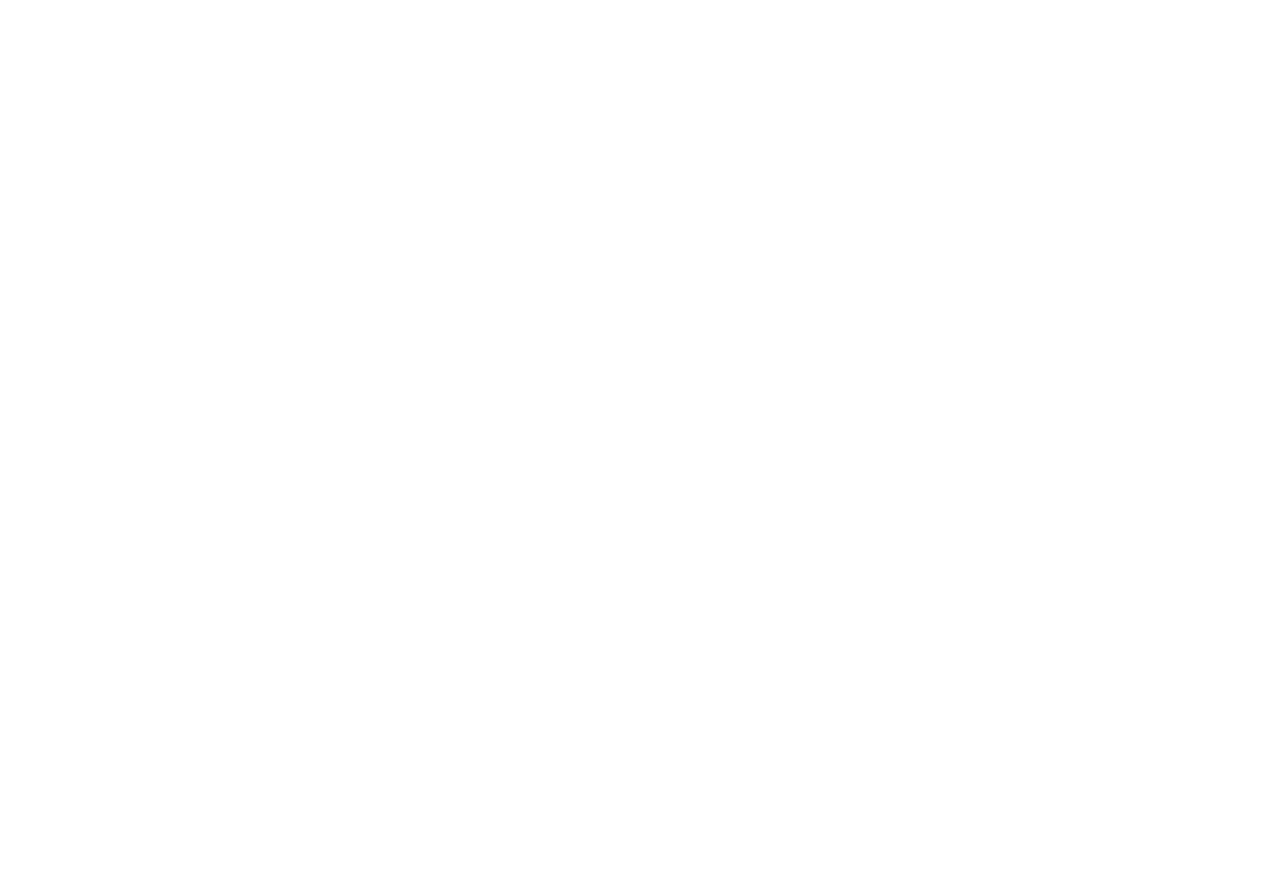
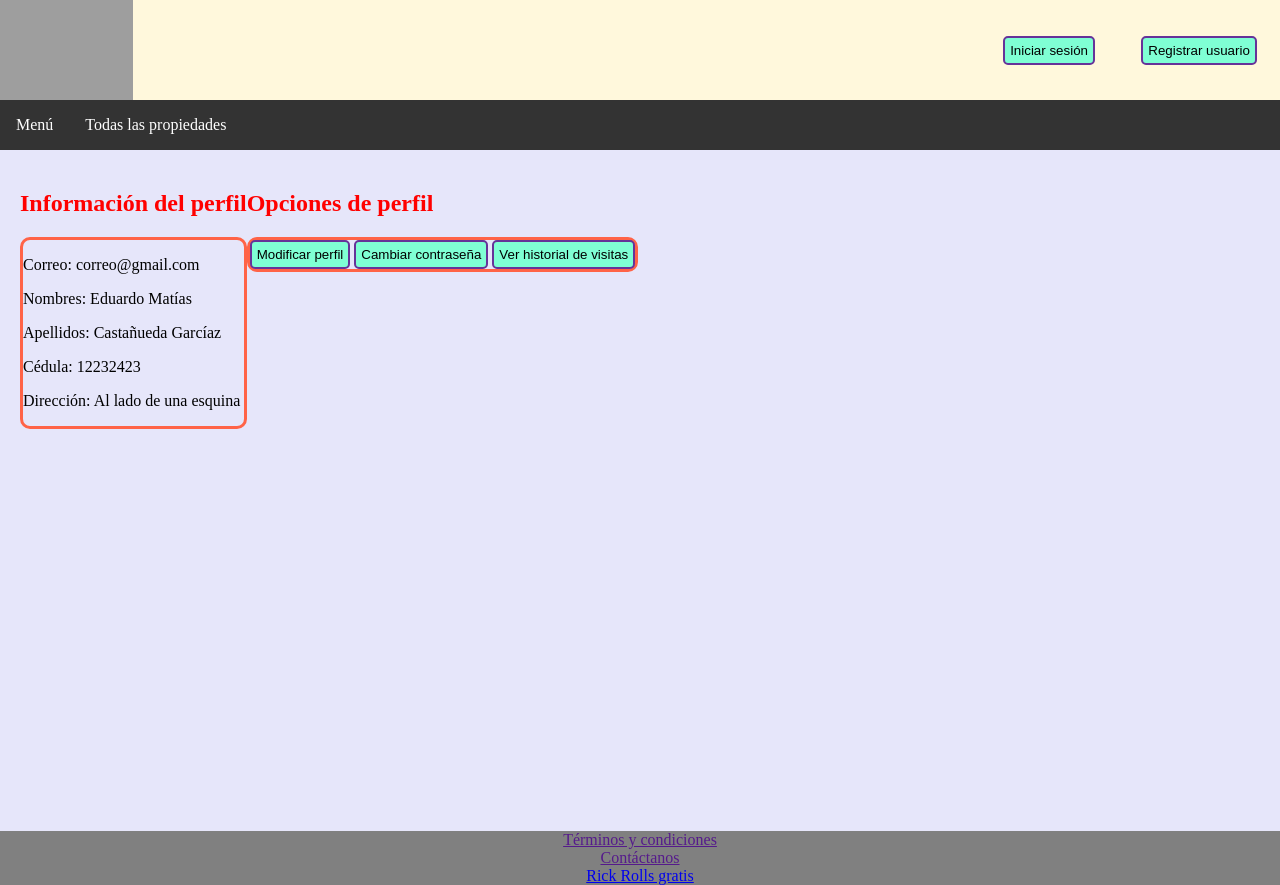
Before and after one commit to Luna-Hazuki2006/proyecto_bienes_js, a plain HTML site: page perfil/index.html in a window 1280 px wide. Before the commit the page ends 800 px from the top, so only its background shows below. Drawn offline with Linux system fonts and the light colour scheme; grey boxes are pictures that could not be loaded.

Commit message:
el commit :v

```diff
--- a/perfil/index.html
+++ b/perfil/index.html
@@ -3,9 +3,60 @@
 <head>
     <meta charset="UTF-8">
     <meta name="viewport" content="width=device-width, initial-scale=1.0">
-    <title>Document</title>
+    <link rel="stylesheet" href="../style.css">
+    <title>Perfil</title>
 </head>
 <body>
-
+    <header>
+        <div>
+            <img class="logo" src="https://cdn.freebiesupply.com/logos/large/2x/random-house-bertelsmann-logo-black-and-white.png" alt="Imagen de logo bonito">
+            <div>
+                <a href="index.html">
+                    <button type="button">Iniciar sesión</button>
+                </a>
+                <a href="../registrar/index.html">
+                    <button type="button">Registrar usuario</button>
+                </a>
+                <button class="oculto" type="button">Ver perfil</button>
+            </div>
+        </div>
+        <div>
+            <ul>
+                <li>
+                    <a href="../index.html">Menú</a>
+                </li>
+                <li>
+                    <a href="">Todas las propiedades</a>
+                </li>
+            </ul>
+        </div>
+    </header>
+    <main class="seccion">
+        <section>
+            <h2>Información del perfil</h2>
+            <div>
+                <p>Correo: correo@gmail.com</p>
+                <p>Nombres: Eduardo Matías</p>
+                <p>Apellidos: Castañueda Garcíaz</p>
+                <p>Cédula: 12232423</p>
+                <p>Dirección: Al lado de una esquina</p>
+            </div>
+        </section>
+        <section>
+            <h2>Opciones de perfil</h2>
+            <div>
+                <button type="button">Modificar perfil</button>
+                <button type="button">Cambiar contraseña</button>
+                <button type="button">Ver historial de visitas</button>
+            </div>
+        </section>
+    </main>
+    <footer class="centrado">
+        <p>
+            <a href="">Términos y condiciones</a> <br>
+            <a href="">Contáctanos</a> <br>
+            <a href="https://youtu.be/dQw4w9WgXcQ?si=cfrPyhPG3F9aX9Xb" target="_blank">Rick Rolls gratis</a>
+        </p>
+    </footer>
 </body>
 </html>
--- a/style.css
+++ b/style.css
@@ -116,3 +116,24 @@ fieldset > legend {
     transform: translate(-50%, 0);
     text-align: center;
 }
+
+form > p {
+    text-align: center;
+}
+
+.seccion > section div {
+    border: 3px solid tomato;
+    border-radius: 10px;
+}
+
+.seccion > section h2 {
+    color: red;
+}
+
+.seccion {
+    display: flex;
+    flex-wrap: wrap;
+    flex-direction: row;
+    justify-content: space-around;
+    width: max-content;
+}
```
Also changed, not shown: iniciar/index.html (+0 -4 lines).
